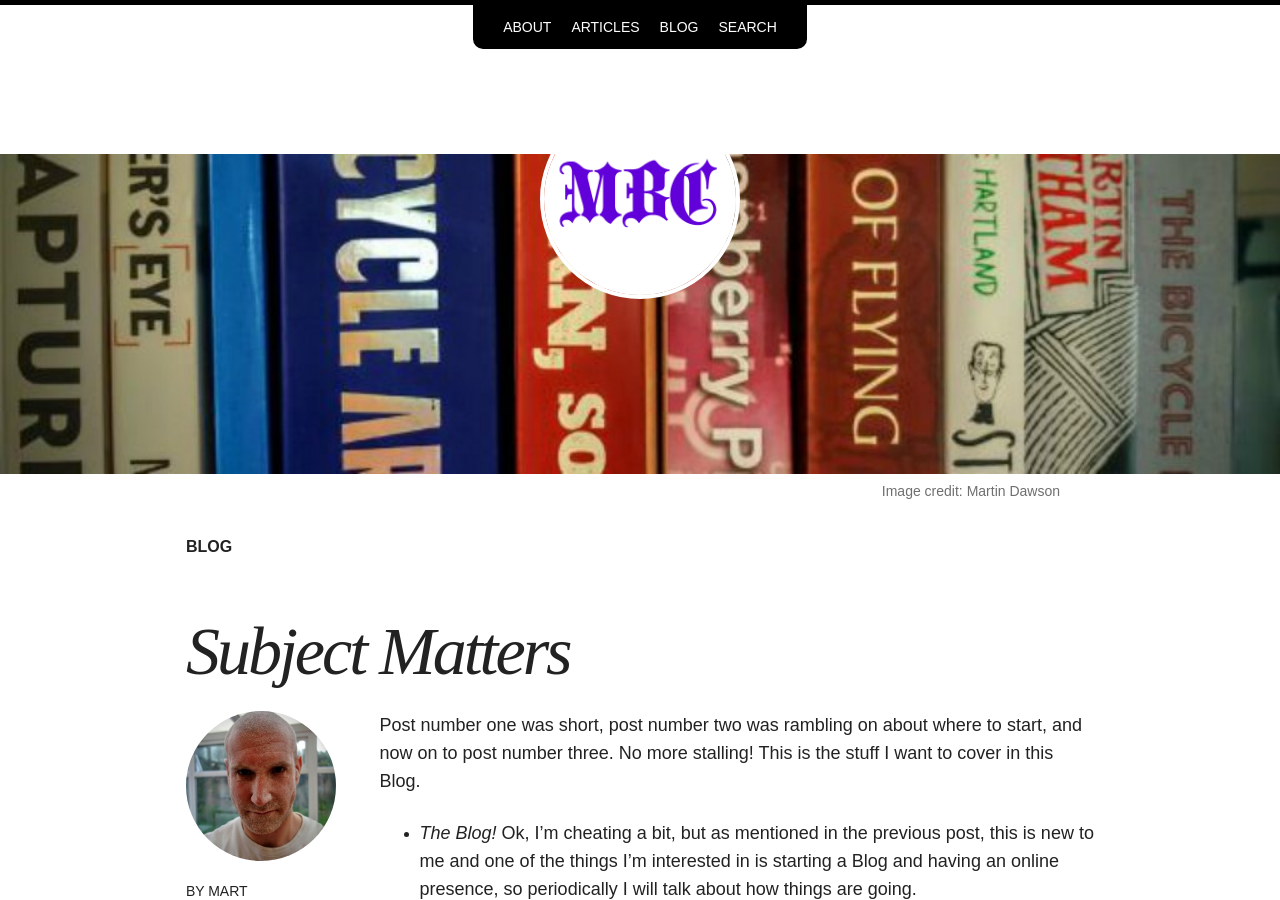
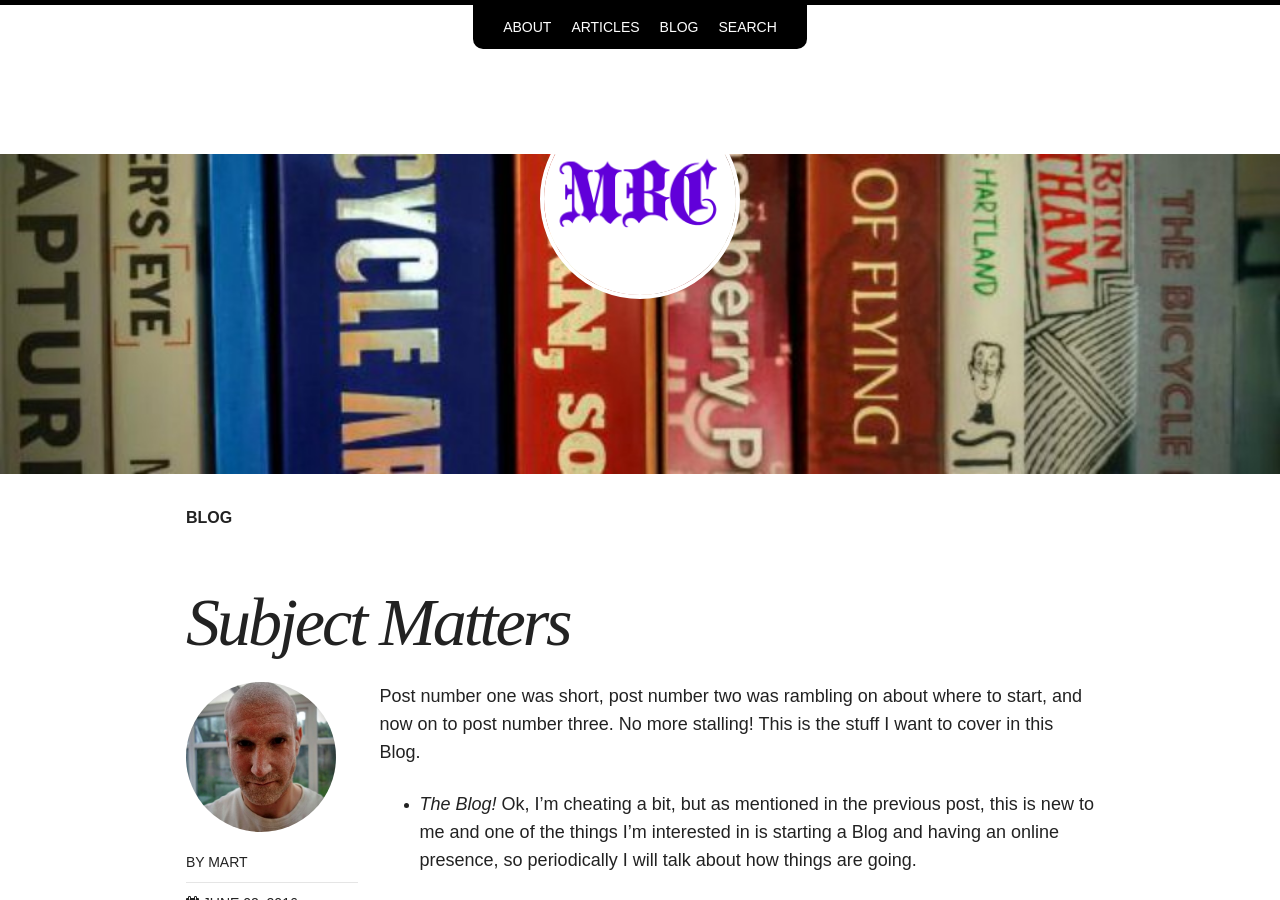
Before and after one commit to dawsneyland/dawsneyland.github.io, a Jekyll site: the page built from _posts/blog/2016-06-02-subject-matters.md, in a window 1280 px wide and 900 px high. Built offline with Jekyll 4.4.1, drawn with Linux system fonts in a browser that asks for light colours; nearby versions of some CDN libraries.

Commit message:
Update 2016-06-02-subject-matters.md

```diff
--- a/_posts/blog/2016-06-02-subject-matters.md
+++ b/_posts/blog/2016-06-02-subject-matters.md
@@ -7,7 +7,6 @@ tags: blog
 modified: 2016-06-02
 image:
   feature: booksthin.jpg
-  credit: "Martin Dawson"
 comments: true
 share: true
 ---
```
